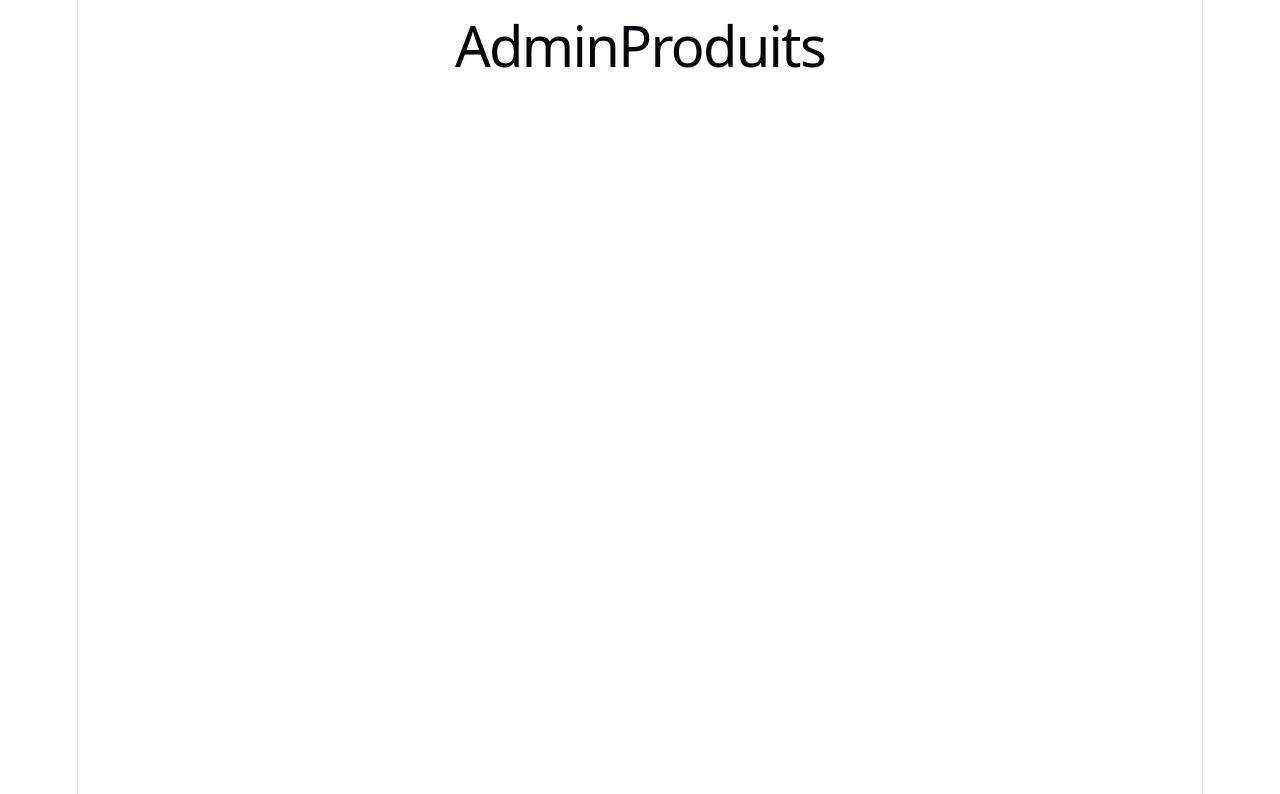
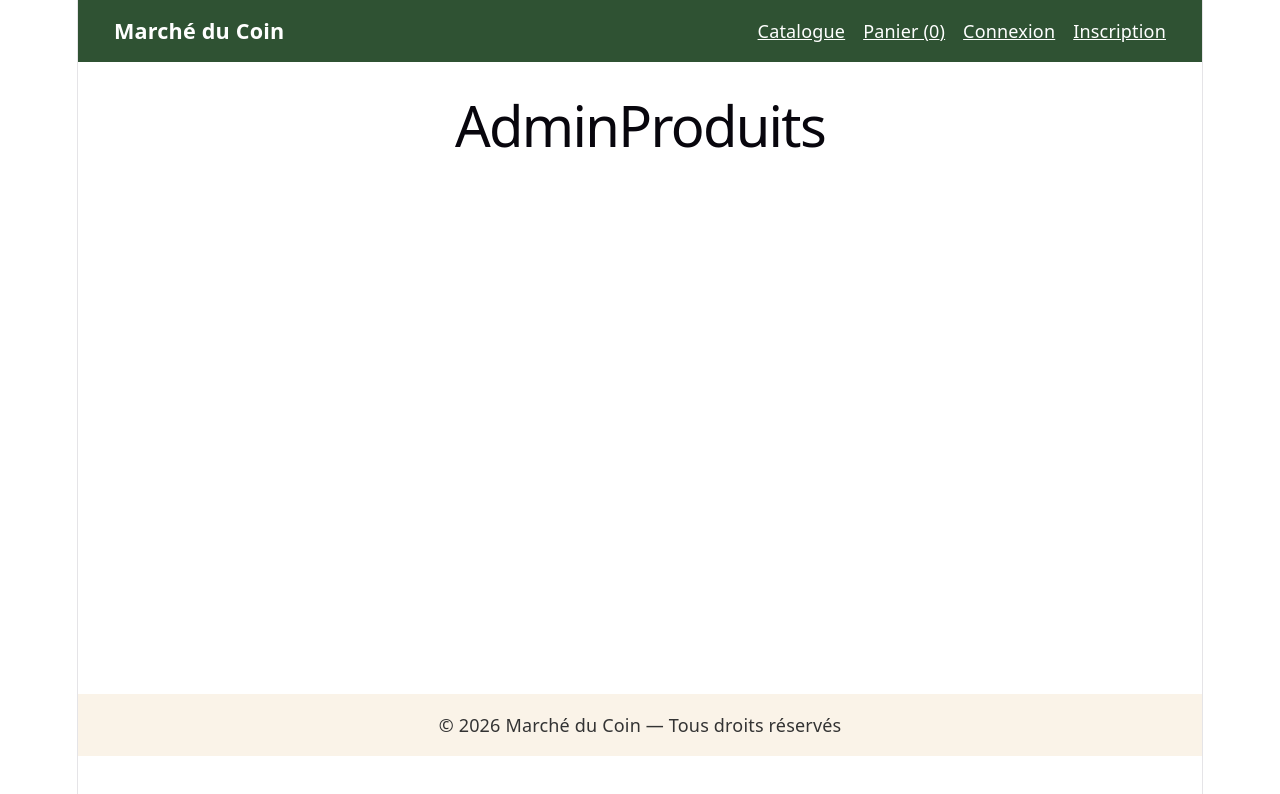
Before and after one commit to Stephanie-ai-2002/marche-du-coin, a React app in the folder frontend/: page /admin in a window 1280 px wide. Shown: the top 794 px of the page. Built offline with nearby package versions, Linux system fonts and the light colour scheme; the HTML template or start-up script is replaced by a standard one.

Commit message:
Ajout des composants Header et Footer

```diff
--- a/frontend/src/App.jsx
+++ b/frontend/src/App.jsx
@@ -1,6 +1,8 @@
 import { BrowserRouter, Routes, Route } from 'react-router-dom';
 import { AuthProvider } from './context/AuthContext';
 import { PanierProvider } from './context/PanierContext';
+import Header from './components/Header';
+import Footer from './components/Footer';
 import Accueil from './pages/Accueil';
 import Catalogue from './pages/Catalogue';
 import DetailProduit from './pages/DetailProduit';
@@ -15,6 +17,8 @@ function App() {
     <AuthProvider>
       <PanierProvider>
         <BrowserRouter>
+          <Header />
+          <main style={{ minHeight: '70vh', padding: '1rem 2rem' }}>
             <Routes>
               <Route path="/" element={<Accueil />} />
               <Route path="/catalogue" element={<Catalogue />} />
@@ -25,6 +29,8 @@ function App() {
               <Route path="/mes-commandes" element={<MesCommandes />} />
               <Route path="/admin" element={<AdminProduits />} />
             </Routes>
+          </main>
+          <Footer />
         </BrowserRouter>
       </PanierProvider>
     </AuthProvider>
--- /dev/null
+++ b/frontend/src/components/Footer.jsx
@@ -0,0 +1,7 @@
+export default function Footer() {
+  return (
+    <footer style={{ textAlign: 'center', padding: '1rem', backgroundColor: '#FAF3E8', color: '#333333', marginTop: '2rem' }}>
+      <p>© 2026 Marché du Coin — Tous droits réservés</p>
+    </footer>
+  );
+}
--- /dev/null
+++ b/frontend/src/components/Header.jsx
@@ -0,0 +1,34 @@
+import { Link } from 'react-router-dom';
+import { useAuth } from '../context/AuthContext';
+import { usePanier } from '../context/PanierContext';
+
+export default function Header() {
+  const { user, logout } = useAuth();
+  const { articles } = usePanier();
+
+  return (
+    <header style={{ display: 'flex', justifyContent: 'space-between', alignItems: 'center', padding: '1rem 2rem', backgroundColor: '#2F5233', color: 'white' }}>
+      <Link to="/" style={{ color: 'white', textDecoration: 'none', fontWeight: 'bold', fontSize: '1.2rem' }}>
+        Marché du Coin
+      </Link>
+      <nav style={{ display: 'flex', gap: '1rem', alignItems: 'center' }}>
+        <Link to="/catalogue" style={{ color: 'white' }}>Catalogue</Link>
+        <Link to="/panier" style={{ color: 'white' }}>Panier ({articles.length})</Link>
+        {user ? (
+          <>
+            <Link to="/mes-commandes" style={{ color: 'white' }}>Mes commandes</Link>
+            {user.role === 'admin' && <Link to="/admin" style={{ color: 'white' }}>Admin</Link>}
+            <button onClick={logout} style={{ backgroundColor: '#E07A5F', color: 'white', border: 'none', padding: '0.4rem 0.8rem', borderRadius: '4px', cursor: 'pointer' }}>
+              Déconnexion
+            </button>
+          </>
+        ) : (
+          <>
+            <Link to="/login" style={{ color: 'white' }}>Connexion</Link>
+            <Link to="/register" style={{ color: 'white' }}>Inscription</Link>
+          </>
+        )}
+      </nav>
+    </header>
+  );
+}
```
Lines whose indentation alone changed are shown as unchanged.
